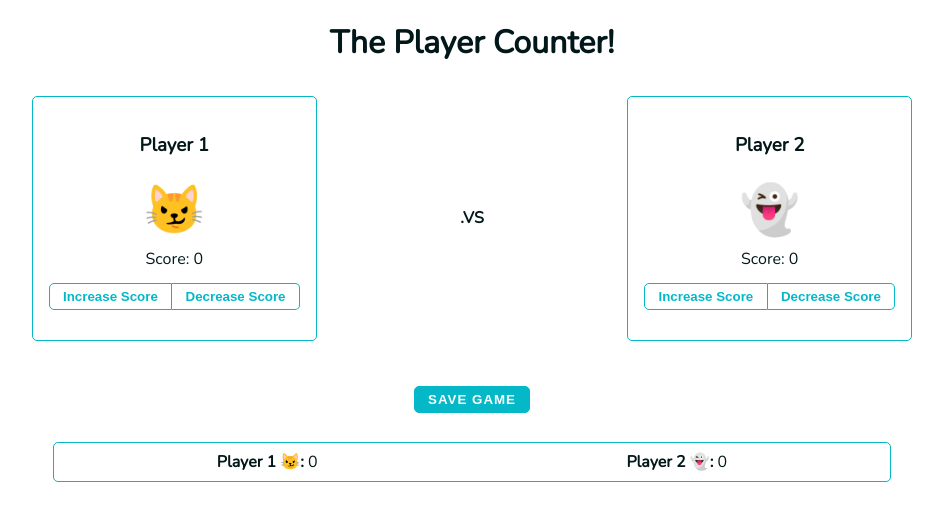
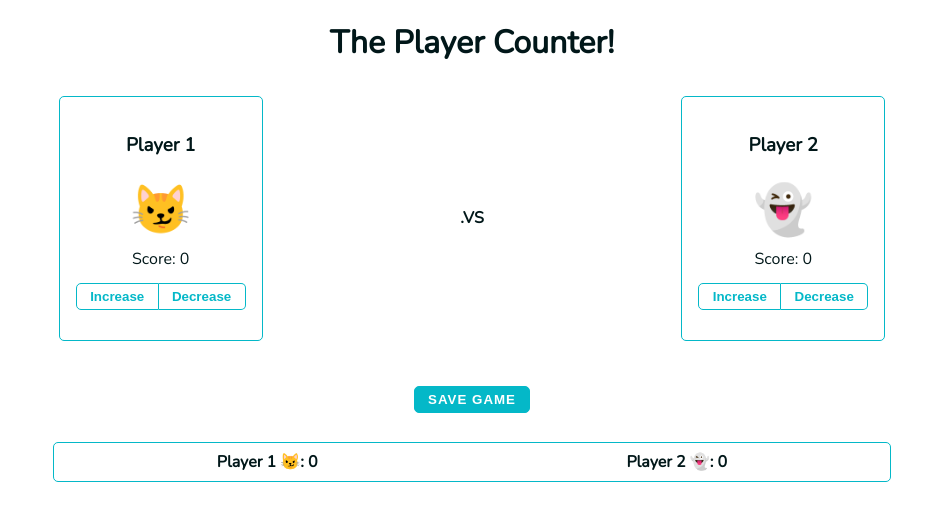
Before and after one commit to react-for-web-developers/02-intro-to-react, a React (Create React App) app in the folder exercises/player-score-counter/: page / in a window 1280 px wide. Both pictures are taken after a click on the button "SAVE GAME". Shown: the top 520 px of the page, without its empty margins (168-1111 px from the left). Built offline with nearby package versions, Linux system fonts and the light colour scheme.

Commit message:
update after review

```diff
--- a/exercises/player-score-counter/src/App.js
+++ b/exercises/player-score-counter/src/App.js
@@ -3,32 +3,34 @@ import { useState } from 'react';
 
 function App() {
   const [p1score, setP1score] = useState(0);
+  const [p2score, setP2score] = useState(0);
+  const [scores, setScores] = useState([])
 
-  const increaseP1Score = () => {
-    setP1score(p1score + 1);
-  }
+  const increaseP1Score = () => setP1score(p1score + 1);
 
   const decreaseP1Score = () => {
-    setP1score(p1score - 1);
+    if (p1score > 0) {
+      setP1score(p1score - 1);
+    }
   }
-
-  const [p2score, setP2score] = useState(0);
 
   const increaseP2Score = () => {
     setP2score(p2score + 1);
   }
 
   const decreaseP2Score = () => {
-    setP2score(p2score - 1);
+    if (p2score > 0) {
+      setP2score(p2score - 1);
+    }
   }
-
-  const [scores, setScores] = useState([])
 
   const saveScore = () => {
     setScores([...scores, {
-      player1: p1score,
-      player2: p2score
+      p1score,
+      p2score
     }]);
+    setP1score(0);
+    setP2score(0);
   }
 
   return (
@@ -41,8 +43,8 @@ function App() {
           <p className="icon">😼</p>
           <span>Score: {p1score}</span>
           <div>
-            <button className="btn btn-left" onClick={increaseP1Score}>Increase Score</button>
-            <button className="btn btn-right" onClick={decreaseP1Score}>Decrease Score</button>
+            <button className="btn btn-left" onClick={increaseP1Score}>Increase</button>
+            <button className="btn btn-right" onClick={decreaseP1Score}>Decrease</button>
           </div>
         </div>
 
@@ -55,8 +57,8 @@ function App() {
           <p className="icon">👻</p>
           <span>Score: {p2score}</span>
           <div>
-            <button className="btn btn-left" onClick={increaseP2Score}>Increase Score</button>
-            <button className="btn btn-right" onClick={decreaseP2Score}>Decrease Score</button>
+            <button className="btn btn-left" onClick={increaseP2Score}>Increase</button>
+            <button className="btn btn-right" onClick={decreaseP2Score}>Decrease</button>
           </div>
         </div>
       </section>
@@ -65,16 +67,14 @@ function App() {
         <button className="btn" onClick={saveScore}>Save Game</button>
       </div>
 
-      {scores.map(score => (
+      {scores.map(({p1score, p2score}) => (
         <section className="scores">
           <div className="score">
-            <span>Player 1 😼: </span>
-            <span>{score.player1}</span>
+            <span>Player 1 😼: {p1score}</span>
           </div>
 
           <div className="score">
-            <span>Player 2 👻: </span>
-            <span>{score.player2}</span>
+            <span>Player 2 👻: {p2score}</span>
           </div>
         </section>
       ))}
```
